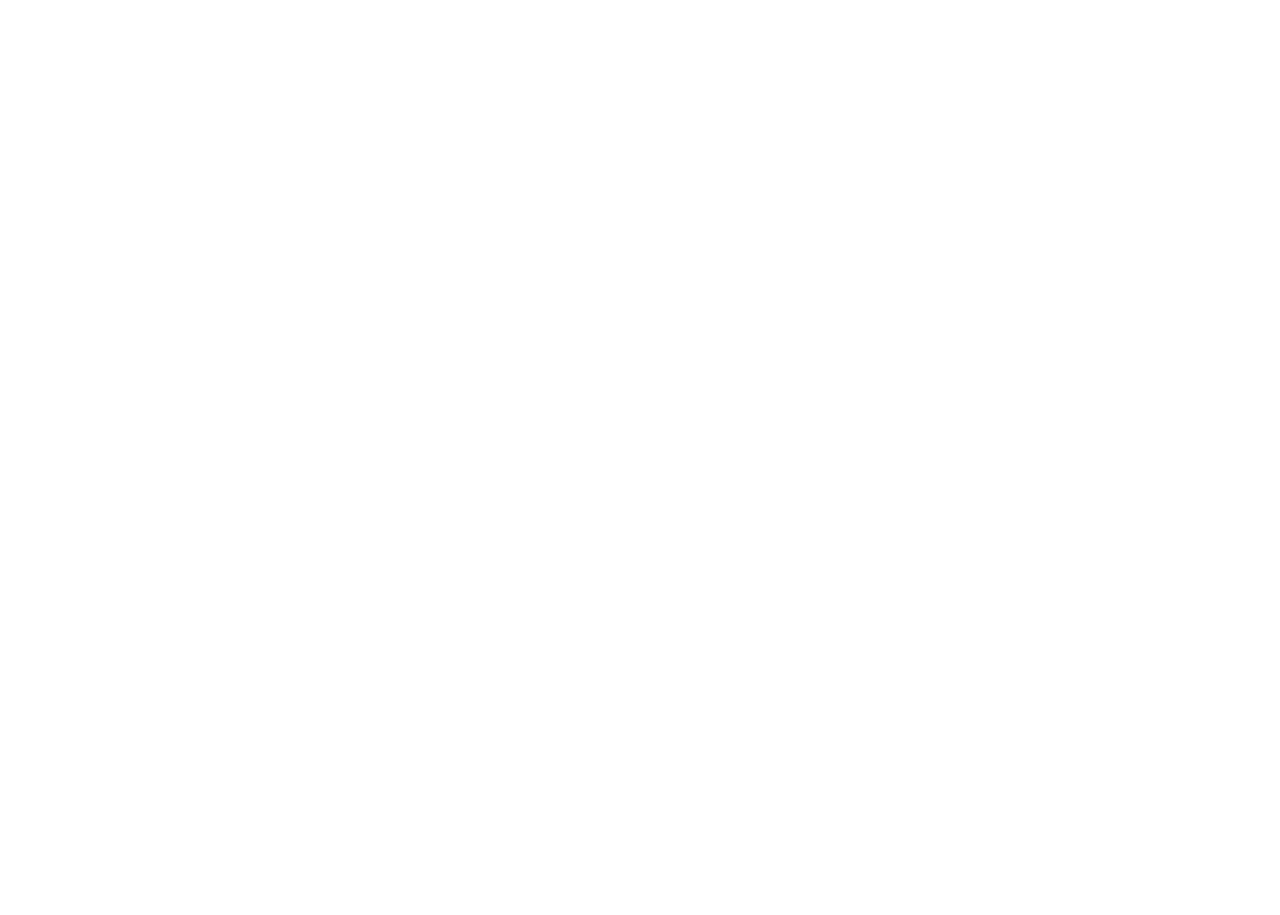
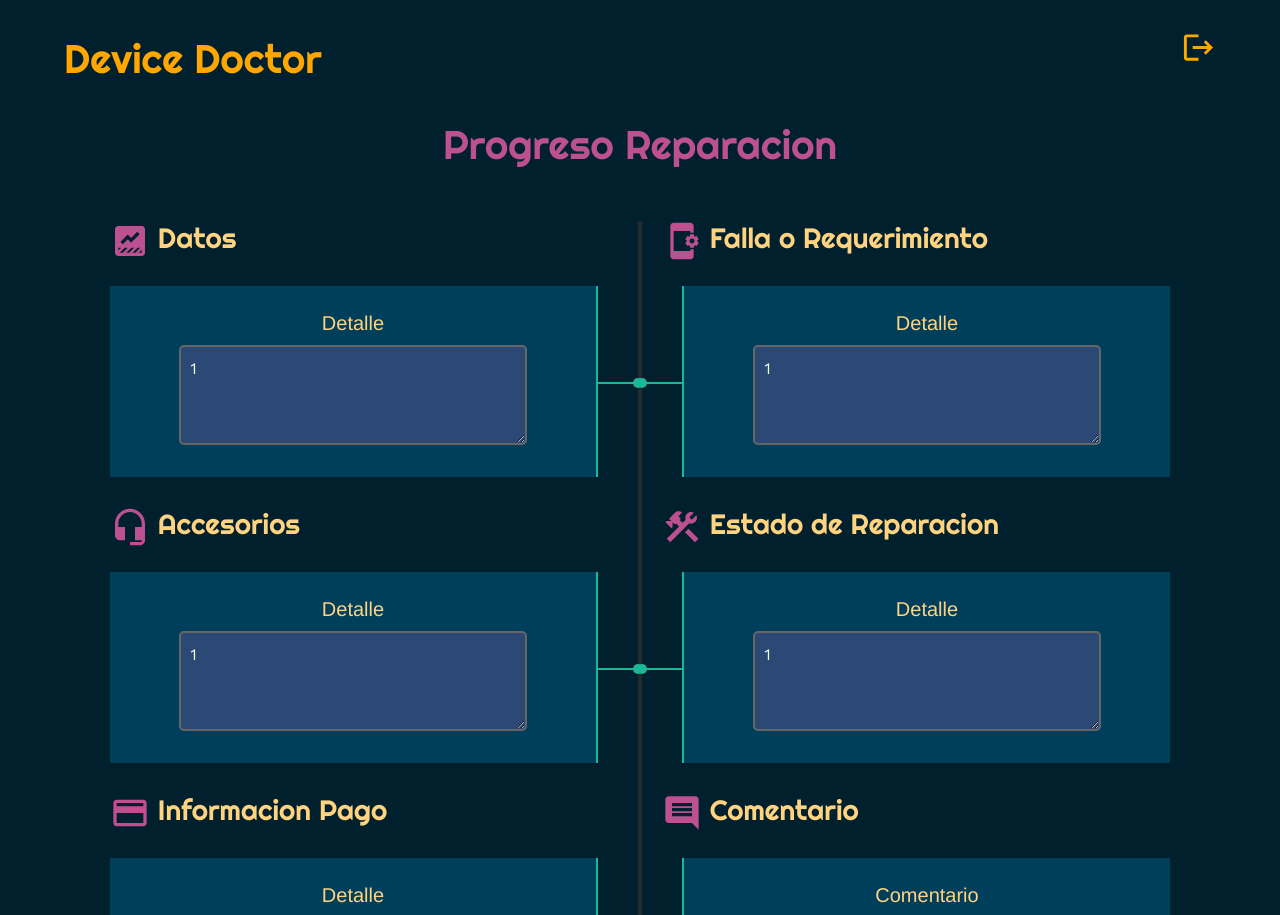
Before and after one commit to DorianDavy89/proyecto-parcial1, a React (Create React App) app: page /consulta/1/1/1/1/1/1 in a window 1280 px wide. Before the commit this address had no page. Shown: the top 915 px of the page. Before the commit the page ends 800 px from the top, so only its background shows below. Built offline with nearby package versions, Linux system fonts and the light colour scheme.

Commit message:
avance_final02

```diff
--- a/src/App.js
+++ b/src/App.js
@@ -10,7 +10,7 @@ function App() {
       <div className="App">
         <Routes>
           <Route path="/" element={<Inicio />}/>
-          <Route path="/consulta/:idUsuario/:requerimientoUsuario/:accesoriosUsuario/:estadoEquipoUsuario/:pagoUsuario" element={<Consulta />}/>
+          <Route path="/consulta/:idUsuario/:requerimientoUsuario/:accesoriosUsuario/:estadoEquipoUsuario/:pagoUsuario/:nombreUsuario" element={<Consulta />}/>
           <Route path="/registro" element={<Registro />}/>
           </Routes>
       </div>
--- a/src/components/Consulta.jsx
+++ b/src/components/Consulta.jsx
@@ -19,7 +19,7 @@ import '../styles/EstilosConsulta.css';
 
 function Consulta() {
 
-    const { idUsuario, requerimientoUsuario, accesoriosUsuario, estadoEquipoUsuario, pagoUsuario } = useParams();
+    const { idUsuario, requerimientoUsuario, accesoriosUsuario, estadoEquipoUsuario, pagoUsuario, nombreUsuario } = useParams();
 
     const [comentario, setComentario] = useState('');
 
@@ -94,7 +94,7 @@ function Consulta() {
                                 <h3><DataThresholdingIcon style={{ fontSize: 40, color: '#bc5090' }} /> Datos</h3>
                                 <div className="item izq">
                                     <h4>Detalle</h4>
-                                    <textarea name="datos" id="datos" readOnly value={idUsuario}></textarea>
+                                    <textarea name="datos" id="datos" readOnly value={nombreUsuario}></textarea>
                                     <div class="conectori">
                                         <div class="circuloi"></div>
                                     </div>
--- a/src/components/Inicio.jsx
+++ b/src/components/Inicio.jsx
@@ -58,7 +58,8 @@ function Inicio() {
                             footer: 'Bienvenido Cliente'
                           });
                         navigate(`/consulta/${data.idUsuario}/${data.requerimientoUsuario}/
-                            ${data.accesoriosUsuario}/${data.estadoEquipoUsuario}/${data.pagoUsuario}`);
+                            ${data.accesoriosUsuario}/${data.estadoEquipoUsuario}/${data.pagoUsuario}/
+                            ${data.nombreUsuario}`);
                     }
 
             }
--- a/src/components/Registro.jsx
+++ b/src/components/Registro.jsx
@@ -116,8 +116,9 @@ function Registro() {
     const [openEditar, setOpenEditar] = useState(false);
     const [openConfig, setOpenConfig] = useState(false);
     const [openEliminar, setOpenEliminar] = useState(false);
+    const [openComentario, setOpenComentario] = useState(false);
     const [seleccionarDato, setSeleccionarDato] = useState({ ID_USER: 0, USUARIO: "", PASWORD: "", CEDULA: "", NOMBRE: "", CORREO: "", WHATSAPP: "", MARCA_TELEFONO: "" });
-    const [seleccionarConfig, setSeleccionarConfig] = useState({ ID_USER: 0, REQUERIMIENTO: "", ACCESORIOS: "", ESTADO_EQUIPO: "", PAGO: "" });
+    const [seleccionarConfig, setSeleccionarConfig] = useState({ ID_USER: 0, REQUERIMIENTO: "", ACCESORIOS: "", ESTADO_EQUIPO: "", PAGO: "", COMENTARIO: "" });
 
 
     const openModal = (datos, tipo) => {
@@ -127,6 +128,7 @@ function Registro() {
         (tipo === 'Editar') && setOpenEditar(true);
         (tipo === 'Config') && setOpenConfig(true);
         (tipo === 'Eliminar') && setOpenEliminar(true);
+        (tipo === 'Comentario') && setOpenComentario(true);
     };
 
     const [usuario, setUsuario] = useState('');
@@ -428,6 +430,7 @@ function Registro() {
                                             <StyledTableCell style={{ display: 'none' }}>{dato.ACCESORIOS}</StyledTableCell>
                                             <StyledTableCell style={{ display: 'none' }}>{dato.ESTADO_EQUIPO}</StyledTableCell>
                                             <StyledTableCell style={{ display: 'none' }}>{dato.PAGO}</StyledTableCell>
+                                            <StyledTableCell style={{ display: 'none' }}>{dato.COMENTARIO}</StyledTableCell>
                                             <StyledTableCell align="center">
                                                 <div className="btn-acciones">
                                                     <Button
@@ -439,7 +442,9 @@ function Registro() {
                                                     <Button
                                                         onClick={() => openModal(dato, 'Config')}> <SettingsIcon></SettingsIcon>
                                                     </Button>
-                                                    <Button> <ReviewsIcon></ReviewsIcon> </Button>
+                                                    <Button
+                                                        onClick={() => openModal(dato, 'Comentario')}><ReviewsIcon></ReviewsIcon>
+                                                    </Button>
                                                 </div>
                                             </StyledTableCell>
                                         </StyledTableRow>
@@ -652,7 +657,7 @@ function Registro() {
                                             value={seleccionarConfig && seleccionarConfig.REQUERIMIENTO}
                                             name="REQUERIMIENTO"
                                             onChange={handleChangeConfiInput}
-                                            inputProps={{ style: {color: 'black', }}}
+                                            inputProps={{ style: { color: 'black', } }}
                                         />
                                     </Box>
                                     <Box component="form"
@@ -668,7 +673,7 @@ function Registro() {
                                             value={seleccionarConfig && seleccionarConfig.ACCESORIOS}
                                             name="ACCESORIOS"
                                             onChange={handleChangeConfiInput}
-                                            inputProps={{ style: {color: 'black' }}}
+                                            inputProps={{ style: { color: 'black' } }}
                                         />
                                     </Box>
                                 </div>
@@ -686,7 +691,7 @@ function Registro() {
                                             value={seleccionarConfig && seleccionarConfig.ESTADO_EQUIPO}
                                             name="ESTADO_EQUIPO"
                                             onChange={handleChangeConfiInput}
-                                            inputProps={{ style: {color: 'black' }}}
+                                            inputProps={{ style: { color: 'black' } }}
                                         />
                                     </Box>
                                     <Box component="form"
@@ -702,7 +707,7 @@ function Registro() {
                                             value={seleccionarConfig && seleccionarConfig.PAGO}
                                             name="PAGO"
                                             onChange={handleChangeConfiInput}
-                                            inputProps={{ style: {color: 'black' }}}
+                                            inputProps={{ style: { color: 'black' } }}
                                         />
                                     </Box>
                                 </div>
@@ -725,6 +730,9 @@ function Registro() {
             {/* Final modal registrar mantenimiento */}
 
 
+
+            {/* Modal Eliminar */}
+
             <Modal open={openEliminar}>
                 <Box sx={styleE}>
                     <FormControl>
@@ -746,6 +754,42 @@ function Registro() {
                 </Box>
             </Modal>
 
+            {/* Final modal eliminar */}
+
+
+
+            {/* Modal ver comentario */}
+
+            <Modal open={openComentario}>
+                <Box sx={styleE}>
+                    <FormControl>
+                        <Box component="form"
+                            sx={{
+                                '& .MuiTextField-root': { m: 1, width: '25ch' },
+                            }}
+                            noValidate
+                            autoComplete="off">
+                            <ReviewsIcon className="icono" style={{ fontSize: 40, color: '#bc5090' }} />
+                            <TextField
+                                id="standard" label="Comentario" multiline={true} readOnly
+                                rows={3} variant="filled"
+                                value={seleccionarConfig && seleccionarConfig.COMENTARIO}
+                                inputProps={{ style: { color: 'black' } }}
+                            />
+                        </Box>
+                    </FormControl>
+                    <div className="botones-formnuevo">
+                        <Button className="btn-cancelarRegistro" variant="contained" color="info"
+                            onClick={() => setOpenComentario(false)}>
+                            No
+                        </Button>
+                    </div>
+                </Box>
+            </Modal>
+
+
+            {/* Final modal ver comentario */}
+
         </div>
     );
 }
```
